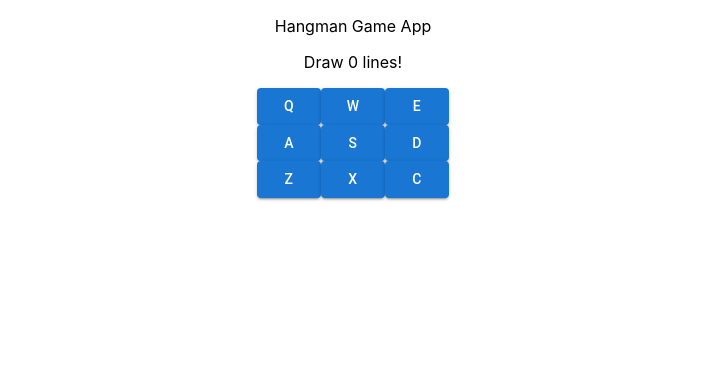
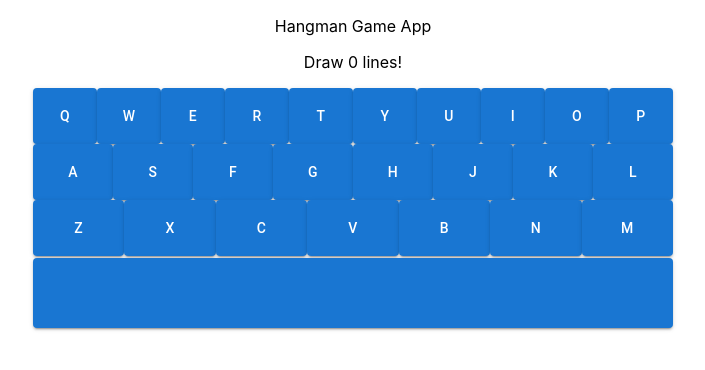
Before and after one commit to elemat28/hangmangameinreact, a React (Create React App) app: page / in a window 1280 px wide. Shown: the top 370 px of the page, without its empty margins (287-992 px from the left). Built offline with nearby package versions, Linux system fonts and the light colour scheme.

Commit message:
Createrd keyboard layout template

```diff
--- a/src/App.css
+++ b/src/App.css
@@ -36,3 +36,10 @@
     transform: rotate(360deg);
   }
 }
+
+.keyboard-div {
+  min-width: min-content;
+  max-width: max-content;
+  margin: auto;
+  height: 15rem;
+}
--- a/src/App.jsx
+++ b/src/App.jsx
@@ -19,7 +19,9 @@ function App() {
       <div className="HangmanGame">
         <Word />
         <HangmanImage />
-        <OnScreenKeyboard />
+        <div className="keyboard-div">
+          <OnScreenKeyboard />
+        </div>
       </div>
     </div>
   );
--- /dev/null
+++ b/src/components/user_interface/hangman_game/OnScreenKeyboard.css
@@ -0,0 +1,24 @@
+.on-screen-keyboard {
+  width: 100%;
+  height: 100%;
+  min-width: min-content;
+  display: flex;
+  align-items: stretch;
+  flex-wrap: nowrap;
+  flex-direction: column;
+}
+
+.keyboard-row {
+  display: flex;
+  flex-wrap: nowrap;
+  flex: 1;
+}
+.keyboard-space {
+  flex: 1.25;
+  margin-top: 0.1em;
+}
+
+.keyboard-row button {
+  width: 100%;
+  color: white;
+}
--- a/src/components/user_interface/hangman_game/OnScreenKeyboard.jsx
+++ b/src/components/user_interface/hangman_game/OnScreenKeyboard.jsx
@@ -1,5 +1,6 @@
 import React from "react";
 import Button from "@mui/material/Button";
+import "./OnScreenKeyboard.css";
 function OnScreenKeyboard() {
   return (
     <div className="on-screen-keyboard">
@@ -7,16 +8,35 @@ function OnScreenKeyboard() {
         <Button variant="contained">Q</Button>
         <Button variant="contained">W</Button>
         <Button variant="contained">E</Button>
+        <Button variant="contained">R</Button>
+        <Button variant="contained">T</Button>
+        <Button variant="contained">Y</Button>
+        <Button variant="contained">U</Button>
+        <Button variant="contained">I</Button>
+        <Button variant="contained">O</Button>
+        <Button variant="contained">P</Button>
       </div>
       <div className="keyboard-row">
         <Button variant="contained">A</Button>
         <Button variant="contained">S</Button>
-        <Button variant="contained">D</Button>
+        <Button variant="contained">F</Button>
+        <Button variant="contained">G</Button>
+        <Button variant="contained">H</Button>
+        <Button variant="contained">J</Button>
+        <Button variant="contained">K</Button>
+        <Button variant="contained">L</Button>
       </div>
       <div className="keyboard-row">
         <Button variant="contained">Z</Button>
         <Button variant="contained">X</Button>
         <Button variant="contained">C</Button>
+        <Button variant="contained">V</Button>
+        <Button variant="contained">B</Button>
+        <Button variant="contained">N</Button>
+        <Button variant="contained">M</Button>
+      </div>
+      <div className="keyboard-row keyboard-space">
+        <Button variant="contained"></Button>
       </div>
     </div>
   );
```
